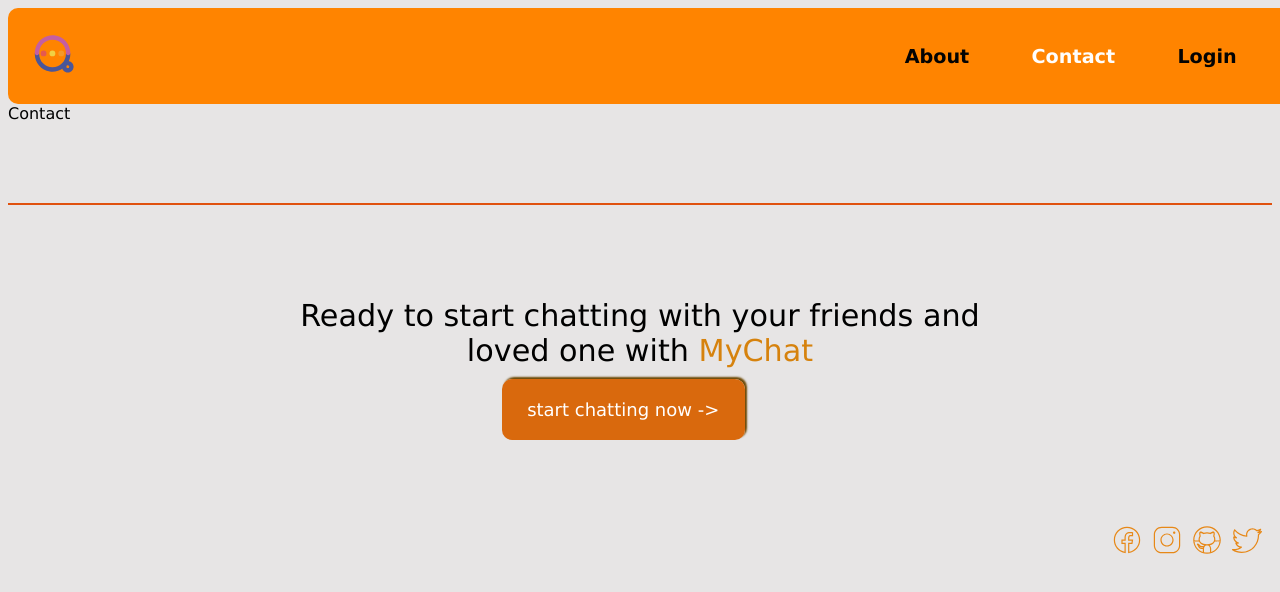
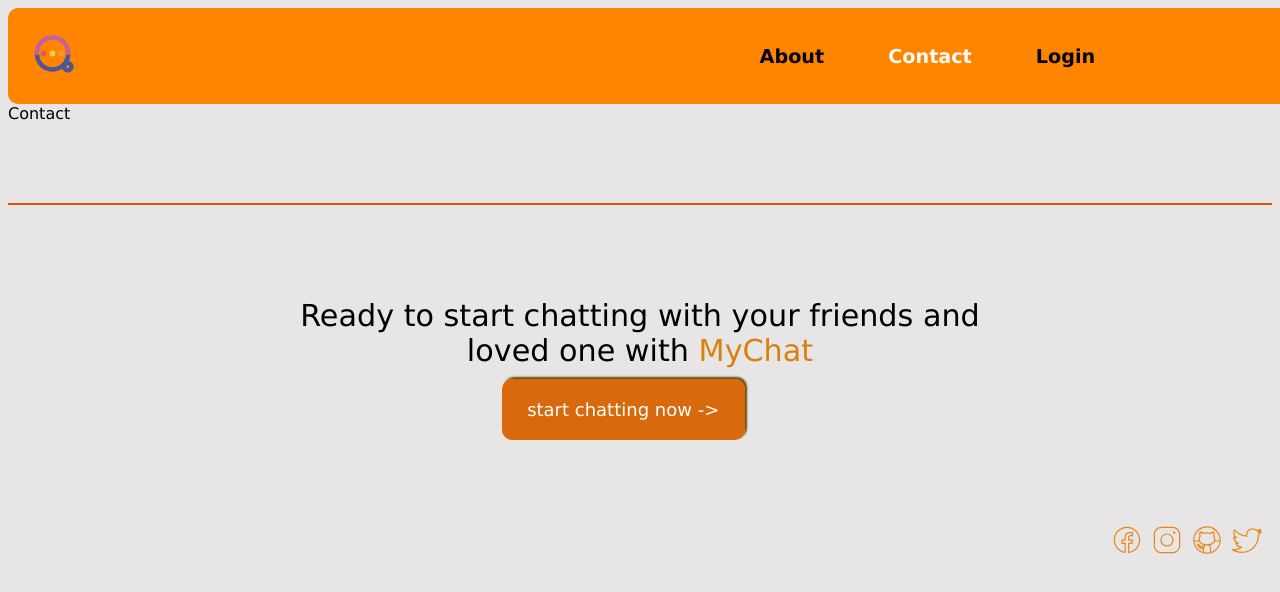
Before and after one commit to devilasura084/MyChat, a React (Vite) app: page /contact in a window 1280 px wide. Shown: the top 592 px of the page. Built offline with nearby package versions, Linux system fonts and the light colour scheme.

Commit message:
logout button

```diff
--- a/src/App.css
+++ b/src/App.css
@@ -94,36 +94,6 @@
     border-radius: 10px;
 }
 
-@media(min-width:400px)
-{
-    .Nav-items{
-        margin-inline-start: 30%;
-        a{
-            margin-inline-start: 20%;
-
-        }
-    }
-
-}
-@media(min-width:650px)
-{
-    .Nav-items{
-        margin-inline-start: 50%;
-        a{
-            margin-inline-start: 20%;
-        }
-    }
-}
-@media(min-width:1200px)
-{
-    .Nav-items{
-        margin-inline-start: 60%;
-        a{
-            margin-inline-start: 30%;
-        }
-    }
-}
-
 .Login{
     margin-left: 15rem;
     text-decoration: none;
@@ -179,6 +149,12 @@
         margin-right: 10px;
     }
 }
+.Nav-items{
+    display: flex;
+    gap: 5svw;
+    width: 80%;
+    justify-content: flex-end;
+}
 .isActive{
     color: rgb(255, 254, 252);
     font-size: larger;
@@ -191,6 +167,17 @@
         font-size: larger;
         font-weight: bolder;
         transition: color 0.2s ease-in;
+}
+.logout{
+    text-decoration: none;
+    color: rgb(3, 3, 3);
+    font-size: larger;
+    font-weight: bolder;
+    cursor: pointer;
+    transition: color 0.2s ease-in;
+}
+.logout:hover{
+    color: white;
 }
 .isInActive:hover{
     color: rgb(251, 247, 247);
--- a/src/components/Navbar.tsx
+++ b/src/components/Navbar.tsx
@@ -1,8 +1,17 @@
 
+import { useEffect, useState } from 'react';
 import { useLocation } from 'react-router-dom'
 const Navbar = () => {
+  const [token,setToken]=useState<String|null>();
   const location=useLocation();
   const pathname=location.pathname;
+  useEffect(()=>{
+    setToken(localStorage.getItem('token'));
+  },[])
+  const deleteToken=()=>{
+    localStorage.removeItem('token');
+    window.location.reload();
+  }
   return (
     <div className='Navbar'>
         <a href="/">
@@ -11,7 +20,9 @@ const Navbar = () => {
         <div className='Nav-items'>
         <a className={pathname==="/about"?"isActive":"isInActive"} href="/about">About</a>
         <a className={pathname==="/contact"?"isActive":"isInActive"} href="/contact">Contact</a>
-        <a className={pathname==="/sign-in"?"isActive":"isInActive"} href="/sign-in">Login</a>
+        {
+        token?<div className='logout' onClick={deleteToken}>Logout</div>:
+        <a className={pathname==="/sign-in"?"isActive":"isInActive"} href="/sign-in">Login</a>}
         </div>
 
     </div>
--- a/src/index.css
+++ b/src/index.css
@@ -2,3 +2,6 @@ body{
     background-color: rgba(222, 219, 219, 0.718);
     font-family: 'Lucida Sans', 'Lucida Sans Regular', 'Lucida Grande', 'Lucida Sans Unicode', Geneva, Verdana, sans-serif;
 }
+body::-webkit-scrollbar{
+    display: none;
+}
--- a/src/pages/Signin.tsx
+++ b/src/pages/Signin.tsx
@@ -59,6 +59,7 @@ const Signin = ({delay}:SigninProps) => {
                 setErrorMessage('');
                 const {token}=response.data;
                 if(token){
+                    console.log(token);
                     localStorage.setItem('token',token);
                     Navigate('/chat')
                 }
```
